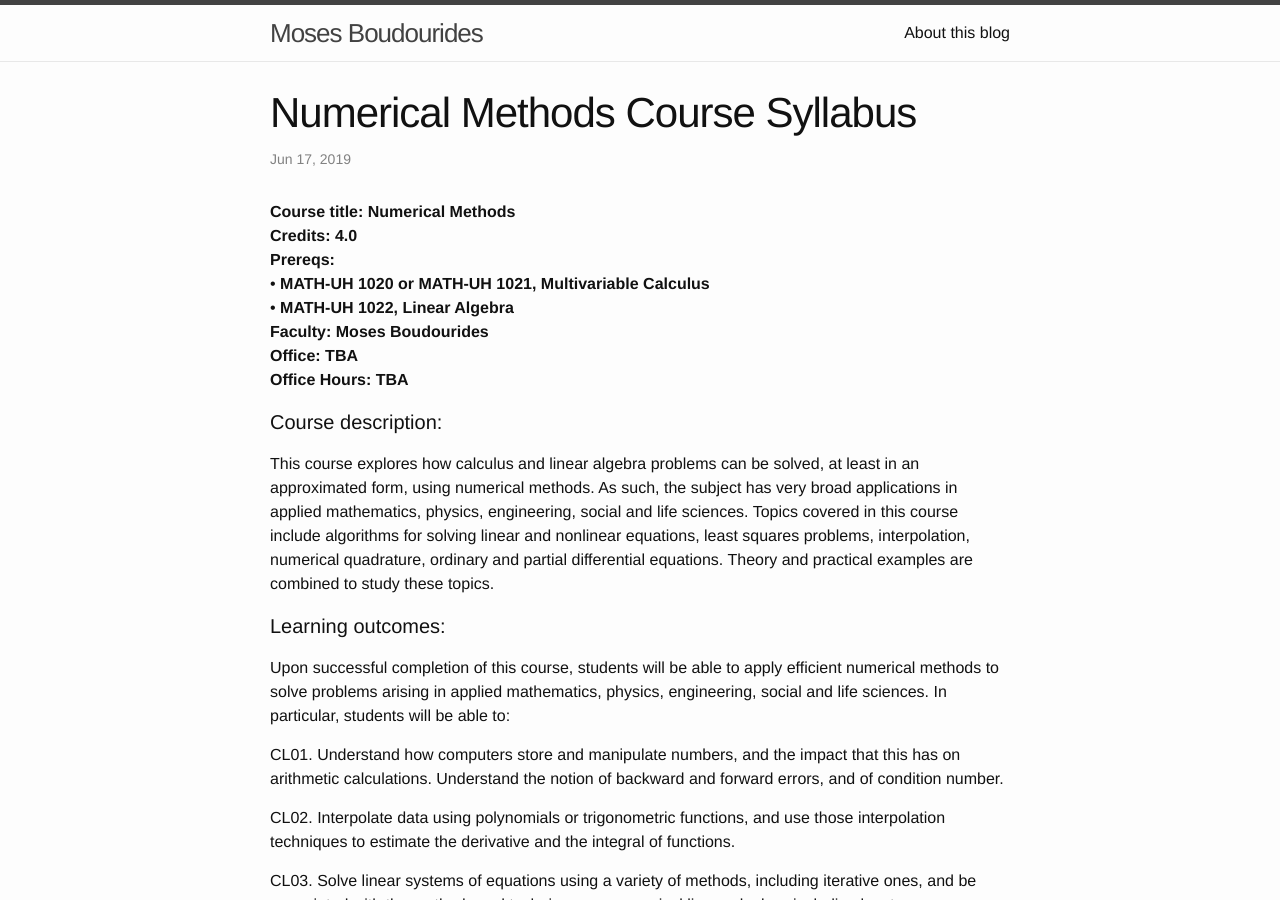
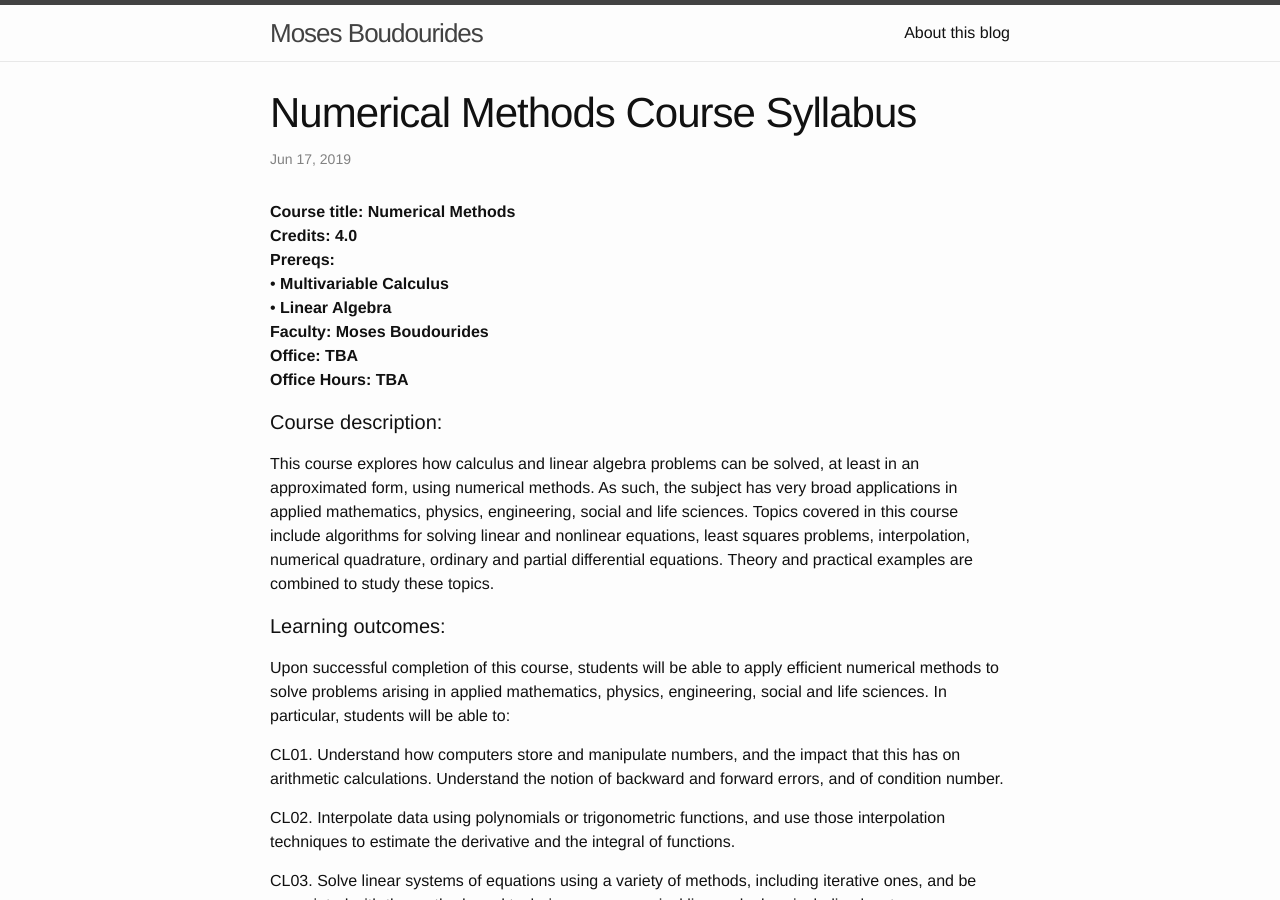
Before and after one commit to mwysis/mwysis.github.io, a Jekyll site: the page built from _posts/2019-06-17-Numerical-Methods-Course-Syllabus.markdown, in a window 1280 px wide and 900 px high. Built offline with Jekyll 4.4.1, drawn with Linux system fonts in a browser that asks for light colours; our own code applies the rules of GitHub Pages for plain Markdown files.

Commit message:
Update 2019-06-17-Numerical-Methods-Course-Syllabus.markdown

```diff
--- a/_posts/2019-06-17-Numerical-Methods-Course-Syllabus.markdown
+++ b/_posts/2019-06-17-Numerical-Methods-Course-Syllabus.markdown
@@ -1,8 +1,8 @@
 **Course title: Numerical Methods**<br />
 **Credits: 4.0**<br />
 **Prereqs:**<br />
-•	**MATH-UH 1020 or MATH-UH 1021, Multivariable Calculus**<br />
-•	**MATH-UH 1022, Linear Algebra**<br />
+•	**Multivariable Calculus**<br />
+•	**Linear Algebra**<br />
 **Faculty: Moses Boudourides**<br />
 **Office: TBA**<br />
 **Office Hours: TBA**
```
